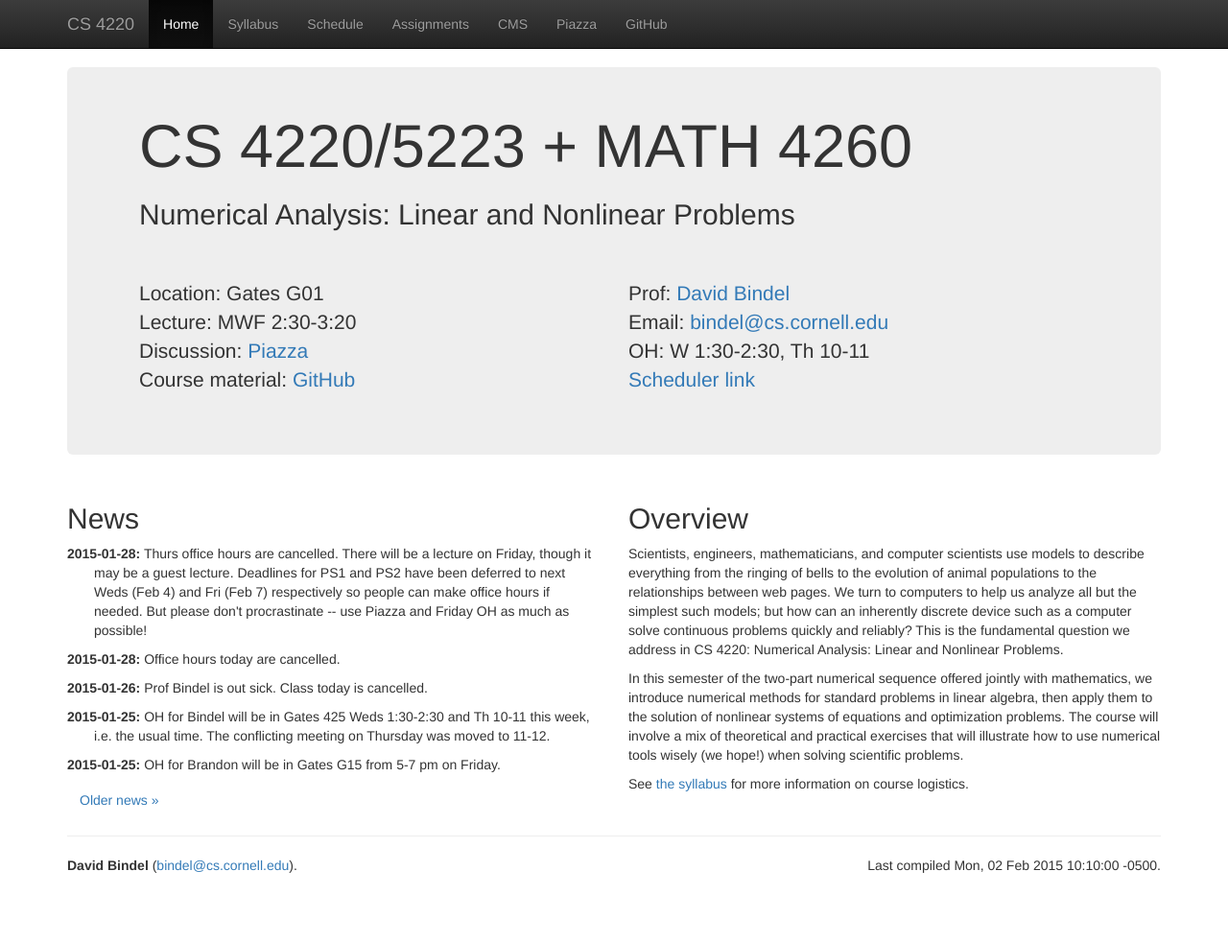
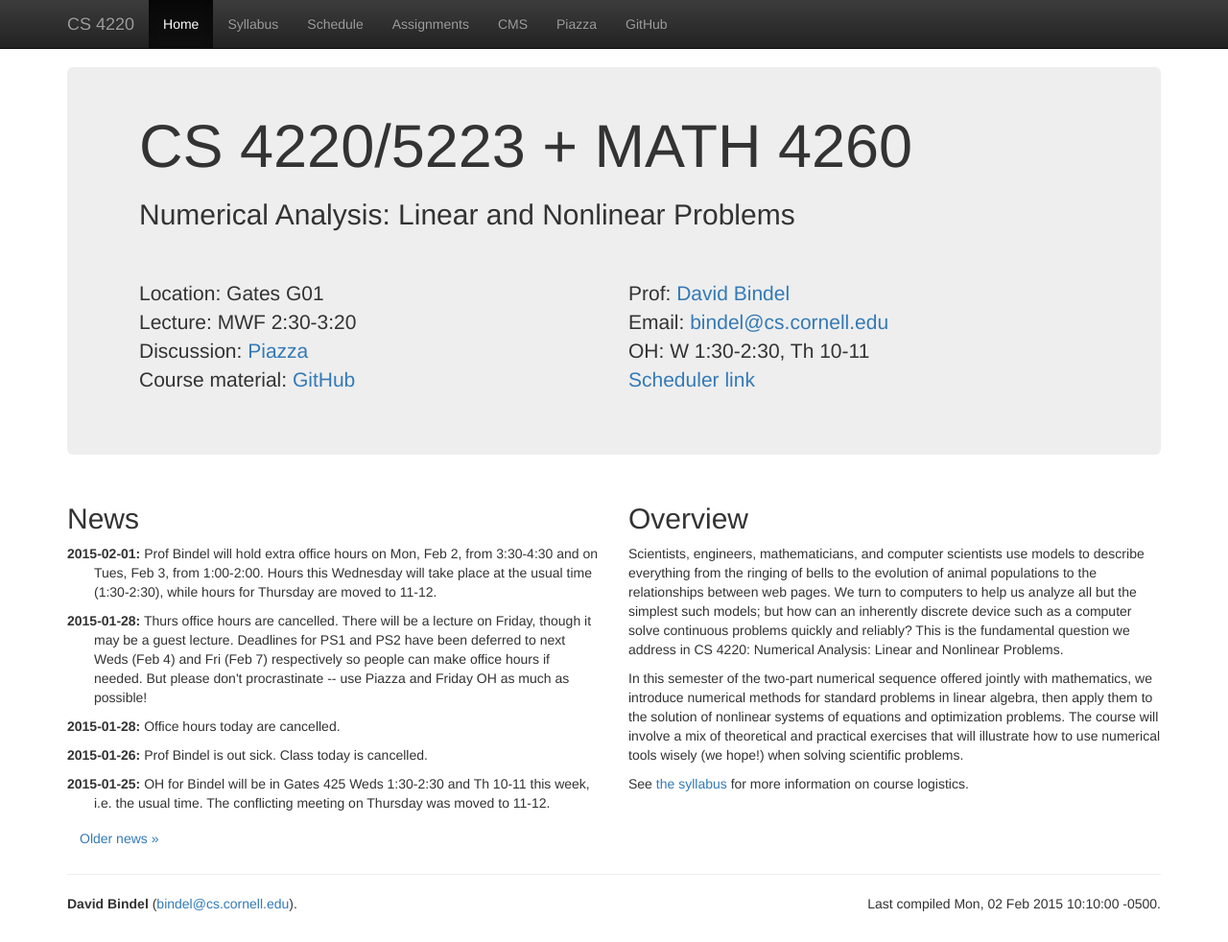
Before and after one commit to dbindel/cs4220-s15, a Jekyll site: the page built from web/index.html, in a window 1280 px wide and 982 px high. Shown: the whole window at 96% size. Built offline with Jekyll 4.4.1, drawn with Linux system fonts in a browser that asks for light colours; nearby versions of some CDN libraries.

Commit message:
Update lectures and news.

```diff
--- a/web/_data/lectures.yml
+++ b/web/_data/lectures.yml
@@ -41,7 +41,7 @@
 -
   date: 2015-01-30
   info: |
-    Whirlwhind review of LA, part 1
+    [Whirlwhind review of LA, part 1](lec/2015-01-30-slides.pdf)
 #
 # ==================
 # Week 3
--- a/web/_data/news.yml
+++ b/web/_data/news.yml
@@ -60,3 +60,10 @@
     respectively so people can make office hours if needed.  But
     please don't procrastinate -- use Piazza and Friday OH as much as
     possible!
+-
+  date: 2015-02-01
+  text:
+    Prof Bindel will hold extra office hours on Mon, Feb 2, from
+    3:30-4:30 and on Tues, Feb 3, from 1:00-2:00.  Hours this
+    Wednesday will take place at the usual time (1:30-2:30), while
+    hours for Thursday are moved to 11-12.
```
